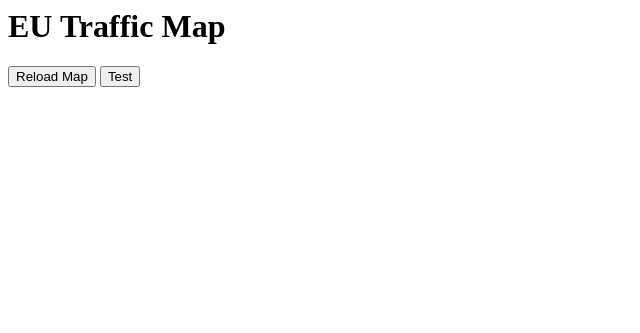
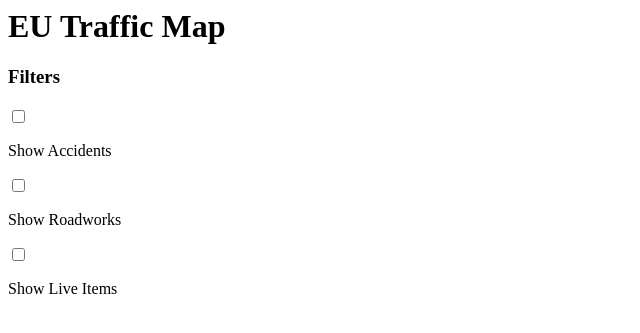
Before and after one commit to KBurgTech/eu_traffic_map, a Django app: template traffic_map/templates/LeftNavigation.html in a window 1280 px wide. Shown: the top 333 px of the page, without its empty margins (0-640 px from the left). Run offline with Django 3.2, Linux system fonts and the light colour scheme; the template is opened without the code that fills it, so the values that code supplies are empty; some libraries are stand-ins or nearby versions.

Commit message:
Implemented basic filtering

```diff
--- a/traffic_map/templates/Base.html
+++ b/traffic_map/templates/Base.html
@@ -147,10 +147,10 @@
     }
 
     function loadLiveItems() {
-        for (marker of roadworkMarker) {
+        for (marker of liveitemMarker) {
             getMapObject().removeLayer(marker)
         }
-        roadworkMarker = []
+        liveitemMarker = []
 
         $.ajax({
             type: 'GET',
@@ -159,7 +159,7 @@
             dataType: "json",
             success: function (response) {
                 for (const item of response) {
-                    roadworkMarker.push(addMarker([item.fields.loc_latitude, item.fields.loc_longitude], "camera", "blue", "<div><h4>" + item.fields.title + "</h4><iframe src=\""+ item.fields.data +"\"></iframe></div>"))
+                    liveitemMarker.push(addMarker([item.fields.loc_latitude, item.fields.loc_longitude], "camera", "blue", "<div><h4>" + item.fields.title + "</h4><iframe src=\""+ item.fields.data +"\"></iframe></div>"))
                 }
                 console.log(response)
             },
--- a/traffic_map/templates/LeftNavigation.html
+++ b/traffic_map/templates/LeftNavigation.html
@@ -1,4 +1,41 @@
 <div class="container">
+    <script>
+        function onUpdateFilter(sender) {
+            console.log(sender)
+            if (sender.id === "accidentCheckbox") {
+                if ($('#accidentCheckbox')[0].checked) {
+                    loadAccidents()
+                } else {
+                    for (marker of accidentMarker) {
+                        getMapObject().removeLayer(marker)
+                    }
+                    accidentMarker = []
+                }
+            }
+
+            if (sender.id === "roadworksCheckbox") {
+                if ($('#roadworksCheckbox')[0].checked) {
+                    loadRoadworks()
+                } else {
+                    for (marker of roadworkMarker) {
+                        getMapObject().removeLayer(marker)
+                    }
+                    roadworkMarker = []
+                }
+            }
+
+            if (sender.id === "liveItemsCheckbox") {
+                if ($('#liveItemsCheckbox')[0].checked) {
+                    loadLiveItems()
+                } else {
+                    for (marker of liveitemMarker) {
+                        getMapObject().removeLayer(marker)
+                    }
+                    liveitemMarker = []
+                }
+            }
+        }
+    </script>
     <div class="row">
         <div class="col-md-auto">
             <i class="fas fa-road fa-2x"></i>
@@ -9,9 +46,32 @@
     </div>
     <div class="row">
         <div class="col">
-            <button type="button" class="btn btn-primary" onclick="reloadMap()">Reload Map</button>
-            <button type="button" class="btn btn-primary" onclick="loadRoadworks()()">Test</button>
-
+            <h3>Filters</h3>
         </div>
     </div>
+    <div class="row">
+        <div class="col-md-auto">
+            <input id="accidentCheckbox" type="checkbox" onclick="onUpdateFilter(this)">
+        </div>
+        <div class="col">
+            <p>Show Accidents</p>
+        </div>
+    </div>
+    <div class="row">
+        <div class="col-md-auto">
+            <input id="roadworksCheckbox" type="checkbox" onclick="onUpdateFilter(this)">
+        </div>
+        <div class="col">
+            <p>Show Roadworks</p>
+        </div>
+    </div>
+    <div class="row">
+        <div class="col-md-auto">
+            <input id="liveItemsCheckbox" type="checkbox" onclick="onUpdateFilter(this)">
+        </div>
+        <div class="col">
+            <p>Show Live Items</p>
+        </div>
+    </div>
+
 </div>
```
